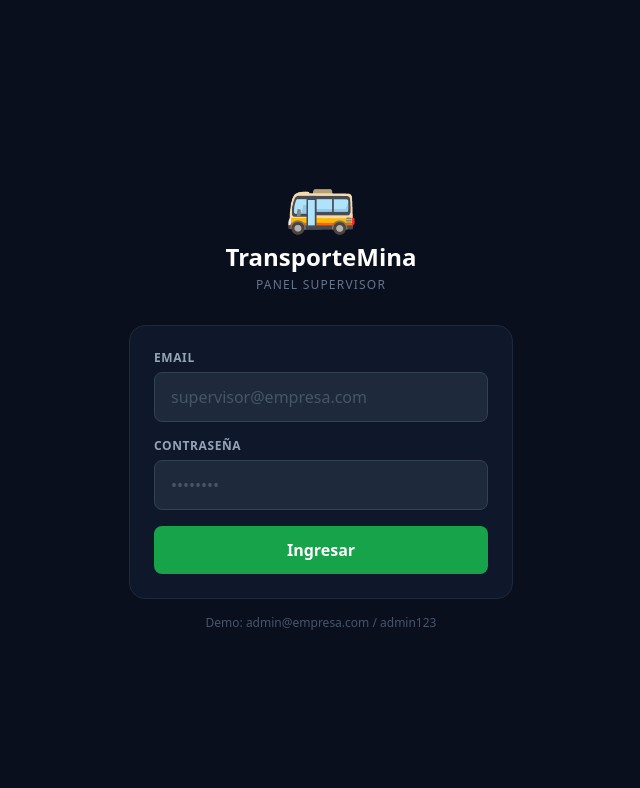
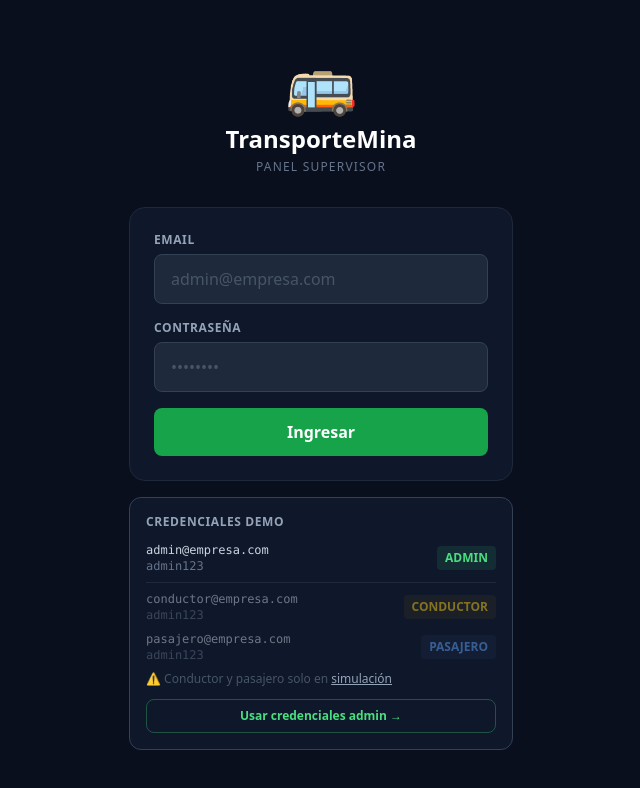
Before and after one commit to vico-renxo/transporte-mina, a Next.js app in the folder web/: page /transporte/login in a window 1280 px wide. Shown: the top 788 px of the page, without its empty margins (319-959 px from the left). Built offline with nearby package versions, Linux system fonts and the light colour scheme.

Commit message:
Modify login error message and demo credentials
Updated error message for unauthorized access and changed demo credentials display.

```diff
--- a/web/src/app/login/page.tsx
+++ b/web/src/app/login/page.tsx
@@ -19,7 +19,7 @@ export default function LoginPage() {
       const data = await loginApi(email, pass);
       const rolesPermitidos = ['ADMIN', 'SUPERVISOR', 'GERENCIA'];
       if (!rolesPermitidos.includes(data.usuario.rol)) {
-        throw new Error('Acceso solo para supervisores y administradores');
+        throw new Error('Este panel es solo para administradores. Conductor y pasajero: usa la simulación.');
       }
       setAuth(data.usuario, data.token);
       router.push('/dashboard');
@@ -28,6 +28,11 @@ export default function LoginPage() {
     } finally {
       setLoading(false);
     }
+  };
+
+  const fillDemo = () => {
+    setEmail('admin@empresa.com');
+    setPass('admin123');
   };
 
   return (
@@ -43,7 +48,7 @@ export default function LoginPage() {
           <div>
             <label className="block text-xs text-slate-400 font-semibold mb-1.5 uppercase tracking-wider">Email</label>
             <input type="email" value={email} onChange={e => setEmail(e.target.value)} required
-              placeholder="supervisor@empresa.com"
+              placeholder="admin@empresa.com"
               className="w-full bg-slate-800 border border-slate-700 rounded-lg px-4 py-3 text-slate-100 placeholder-slate-600 focus:outline-none focus:border-green-500 transition-colors"
             />
           </div>
@@ -60,7 +65,41 @@ export default function LoginPage() {
             {loading ? 'Ingresando...' : 'Ingresar'}
           </button>
         </form>
-        <p className="text-center text-slate-600 text-xs mt-4">Demo: admin@empresa.com / admin123</p>
+
+        {/* Demo credentials */}
+        <div className="mt-4 bg-slate-900 border border-slate-700 rounded-xl p-4">
+          <p className="text-slate-400 text-xs font-semibold uppercase tracking-wider mb-3">Credenciales demo</p>
+          <div className="space-y-2 text-xs">
+            <div className="flex items-center justify-between">
+              <div>
+                <p className="text-slate-300 font-mono">admin@empresa.com</p>
+                <p className="text-slate-500 font-mono">admin123</p>
+              </div>
+              <span className="text-green-400 text-xs font-semibold bg-green-400/10 px-2 py-1 rounded">ADMIN</span>
+            </div>
+            <hr className="border-slate-800"/>
+            <div className="flex items-center justify-between opacity-50">
+              <div>
+                <p className="text-slate-300 font-mono">conductor@empresa.com</p>
+                <p className="text-slate-500 font-mono">admin123</p>
+              </div>
+              <span className="text-yellow-400 text-xs font-semibold bg-yellow-400/10 px-2 py-1 rounded">CONDUCTOR</span>
+            </div>
+            <div className="flex items-center justify-between opacity-50">
+              <div>
+                <p className="text-slate-300 font-mono">pasajero@empresa.com</p>
+                <p className="text-slate-500 font-mono">admin123</p>
+              </div>
+              <span className="text-blue-400 text-xs font-semibold bg-blue-400/10 px-2 py-1 rounded">PASAJERO</span>
+            </div>
+            <p className="text-slate-600 text-xs mt-2">⚠ Conductor y pasajero solo en <a href="/transporte/simulacion.html" className="text-slate-400 underline">simulación</a></p>
+          </div>
+          <button onClick={fillDemo}
+            className="w-full mt-3 text-xs text-green-400 border border-green-400/30 rounded-lg py-2 hover:bg-green-400/10 transition-colors font-semibold"
+          >
+            Usar credenciales admin →
+          </button>
+        </div>
       </div>
     </div>
   );
```
